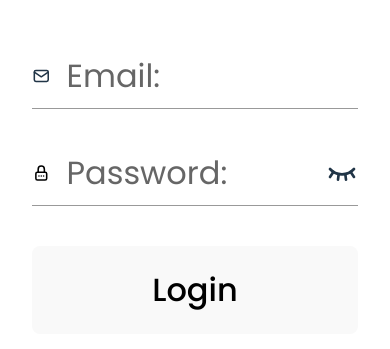
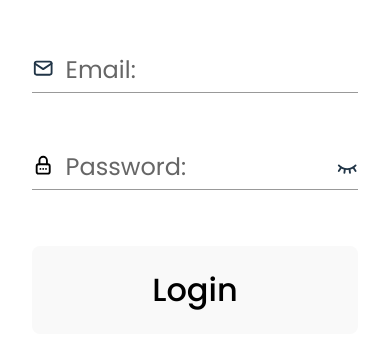
Before and after one commit to KonZee/em-login-form, a React (Vite) app: page / in a window 390 px wide. Shown: the part 233-582 px from the top of the page. Built offline with nearby package versions, Linux system fonts and the light colour scheme.

Commit message:
feat: added small screen styles

```diff
--- a/src/App.css
+++ b/src/App.css
@@ -17,7 +17,7 @@
 	align-items: center;
 	margin: 0;
 	border-bottom: 1px solid #999;
-	margin-bottom: 2rem;
+	margin-bottom: 3rem;
 }
 
 .field {
@@ -26,9 +26,11 @@
 }
 
 .icon {
-	width: 2rem;
-	height: 2rem;
-	margin-right: 1rem;
+	width: 1.4rem;
+	height: 1.4rem;
+	min-width: 1.4rem;
+	min-height: 1.4rem;
+	margin-right: 0.7rem;
 }
 
 .iconEye {
@@ -52,8 +54,8 @@
 	position: relative;
 	border: none;
 	outline: none;
-	height: 4rem;
-	font-size: 2rem;
+	height: 3rem;
+	font-size: 1.5rem;
 	padding: 0;
 }
 
@@ -61,7 +63,7 @@ label {
 	position: absolute;
 	top: 0.5rem;
 	left: 0;
-	font-size: 2rem;
+	font-size: 1.5rem;
 	transition: font-size 200ms ease, top 200ms ease, left 200ms ease;
 	color: #666;
 }
@@ -69,7 +71,7 @@ label {
 .error {
 	position: absolute;
 	color: red;
-	left: -3rem;
+	left: -2rem;
 	bottom: -1.5rem;
 	transition: opacity 200ms ease;
 }
@@ -87,7 +89,7 @@ label {
 .input:not(:placeholder-shown) + label {
 	font-size: 1rem;
 	top: -1rem;
-	left: -3rem;
+	left: -2rem;
 }
 
 .button {
@@ -104,6 +106,34 @@ label {
 	position: relative;
 }
 
+@media (min-width: 768px) {
+	.icon {
+		width: 2rem;
+		height: 2rem;
+		min-width: 2rem;
+		min-height: 2rem;
+		margin-right: 1rem;
+	}
+
+	.input {
+		height: 4rem;
+		font-size: 2rem;
+	}
+
+	.label {
+		font-size: 2rem;
+	}
+
+	.error {
+		left: -3rem;
+	}
+
+	.input:focus + label,
+	.input:not(:placeholder-shown) + label {
+		left: -3rem;
+	}
+}
+
 @keyframes rotate {
 	from {
 		transform: rotate(360deg);
```
